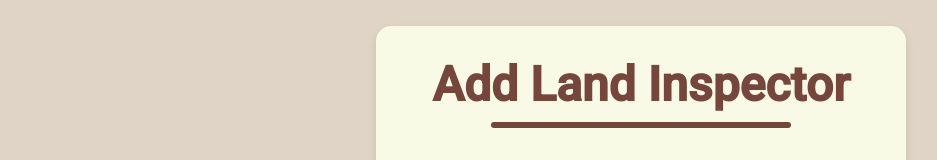
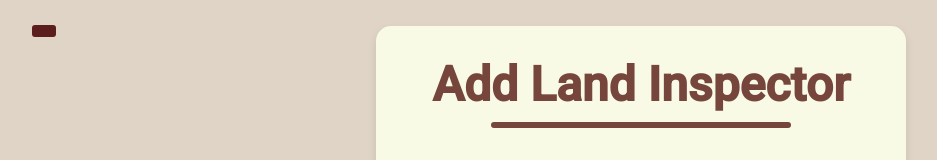
Before and after one commit to MohitPanchariya/Decentralizsed-Land-Registration, a React (Create React App) app in the folder dapp/: page /admin in a window 1280 px wide. Shown: the top 160 px of the page, without its empty margins (8-945 px from the left). Built offline with nearby package versions, Linux system fonts and the light colour scheme.

Commit message:
Add sidebar to admin component

```diff
--- a/dapp/src/Components/Admin/Admin.jsx
+++ b/dapp/src/Components/Admin/Admin.jsx
@@ -4,6 +4,7 @@ import configuration from "../../AccountRegistration.json";
 import "./Admin.css"
 import phone_icon from "../Assets/telephone.png";
 import user_icon from "../Assets/user.png";
+import SidebarAdmin from "../SidebarAdmin/SidebarAdmin";
 
 const contractABI = configuration.abi; // Replace with your contract ABI
 
@@ -41,6 +42,8 @@ const AddLandInspector = ({accountContractAddress}) => {
   };
 
   return (
+    <div>
+      <SidebarAdmin />
     <div className="admin-container">
       <div className="header"><div className="text">Add Land Inspector</div><div className="underline-add"> </div></div>
       <div className="inputs">
@@ -74,6 +77,7 @@ const AddLandInspector = ({accountContractAddress}) => {
       <button className="submit-admin" onClick={handleAddLandInspector}>Add Land Inspector</button>
       </div>
     </div>
+    </div>
   );
 };
 
```
